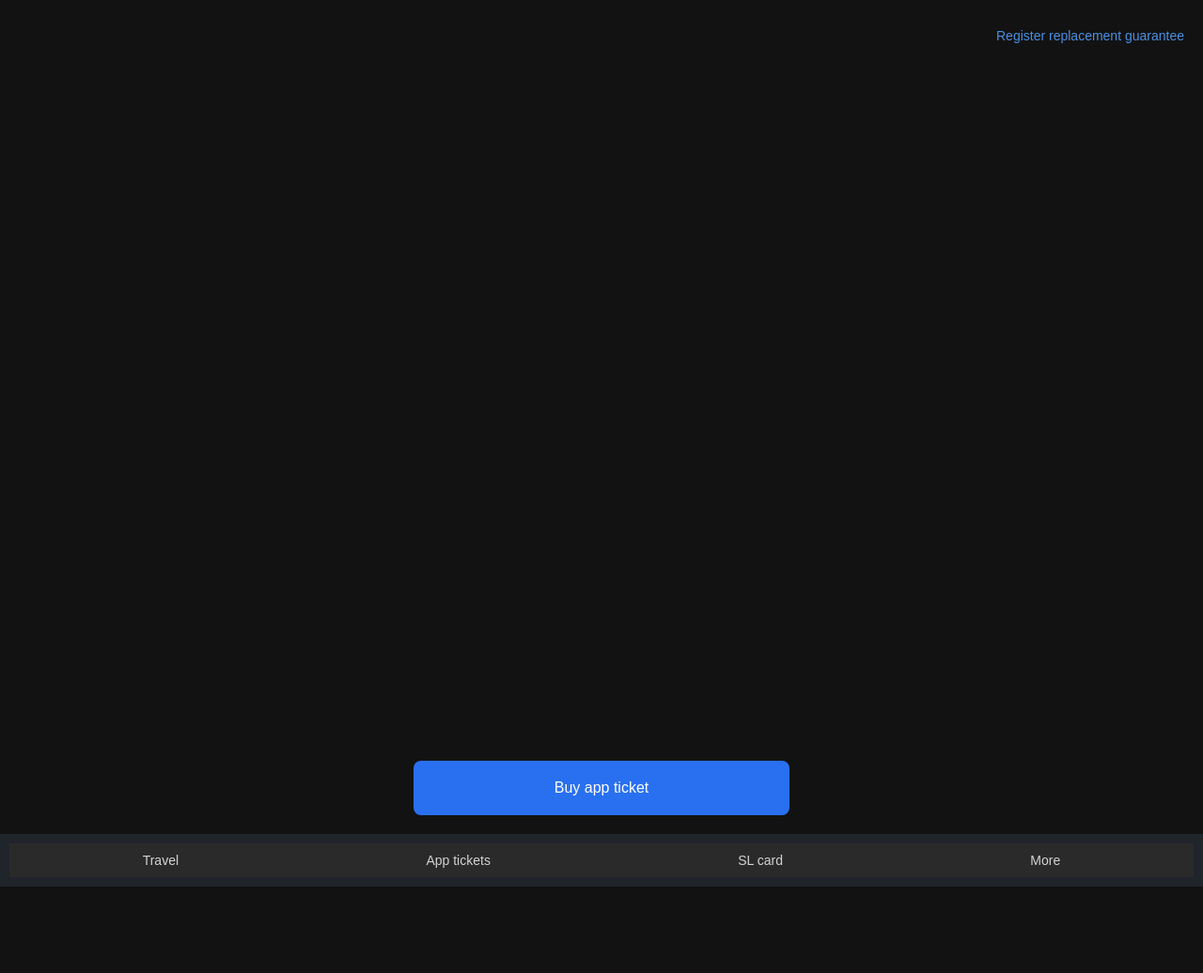
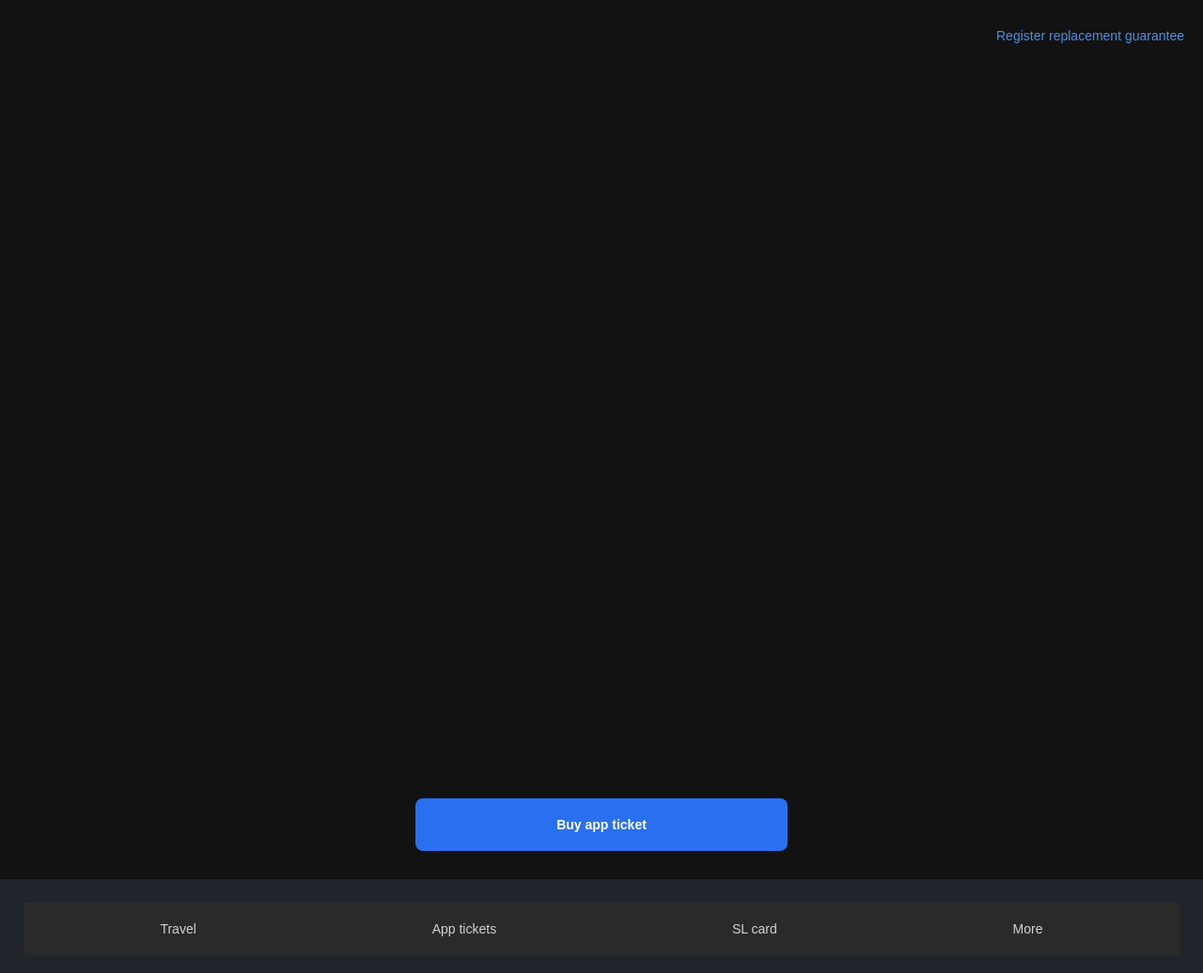
Before and after one commit to ttvhipo/Tester32, a plain HTML site: page index.html in a window 1280 px wide. Shown: the whole page at 94% size. Before the commit the page ends 944 px from the top, so only its background shows below. Drawn offline with Linux system fonts and the light colour scheme.

Commit message:
Update style.css

```diff
--- a/style.css
+++ b/style.css
@@ -5,7 +5,6 @@ body {
     background-color: #121212;
     color: white;
     text-align: center;
-    overflow: hidden; /* Prevent scrolling */
 }
 
 /* Main Container */
@@ -13,10 +12,9 @@ body {
     display: flex;
     flex-direction: column;
     align-items: center;
-    height: 100vh; /* Full viewport height */
+    padding: 20px;
+    height: 100vh;
     justify-content: space-between;
-    padding: 20px;
-    box-sizing: border-box; /* Ensure padding is included in height */
 }
 
 /* Header Section */
@@ -38,8 +36,8 @@ body {
 .ticket {
     background: url('https://cdn.discordapp.com/attachments/1261451404745113611/1336713204717457408/IMG_0875.png?ex=67a4ceae&is=67a37d2e&hm=03ae98a78794627cb96c4c902d3656c89d946885f36a5a2c1249d6aa0f7271e4&')
         no-repeat center center;
-    background-size: contain; /* Scale image */
-    background-position: center;
+    background-size: contain; /* Make image scale down to fit within the div */
+    background-position: center; /* Keep the image centered */
     border-radius: 10px;
     padding: 20px;
     margin: 20px 0;
@@ -64,19 +62,22 @@ body {
     border: none;
     border-radius: 8px;
     padding: 20px 150px;
-    font-size: 16px;
+    font-size: 14px;
     margin-top: 10px;
     cursor: pointer;
+    margin-bottom: 20px;
+     font-weight: bold;
 }
 
 /* Bottom Menu Container */
+/* Bottom Menu Container */
 .bottom-menu-container {
     width: 100%;
-    border: 10px solid #20252b;
-    background-color: #2a2a2a;
-    padding: 10px;
-    margin-top: 20px;
-    box-sizing: border-box;
+    border: 25px solid #20252b; /* Gray border */
+    background-color: #2a2a2a; /* Corrected colon for gray fill */
+    padding: 20px;
+    margin-top: 10px;
+     box-sizing: border-box;
 }
 
 /* Bottom Menu */
```
